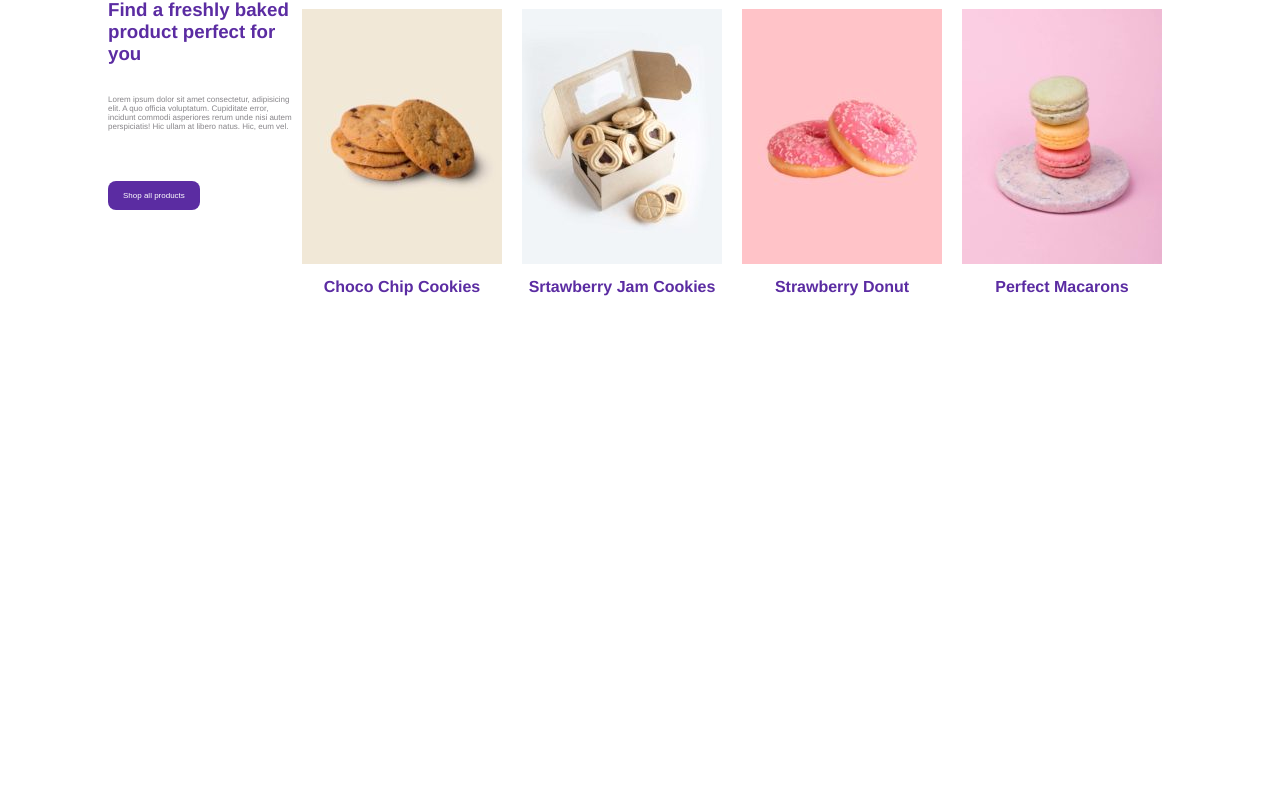
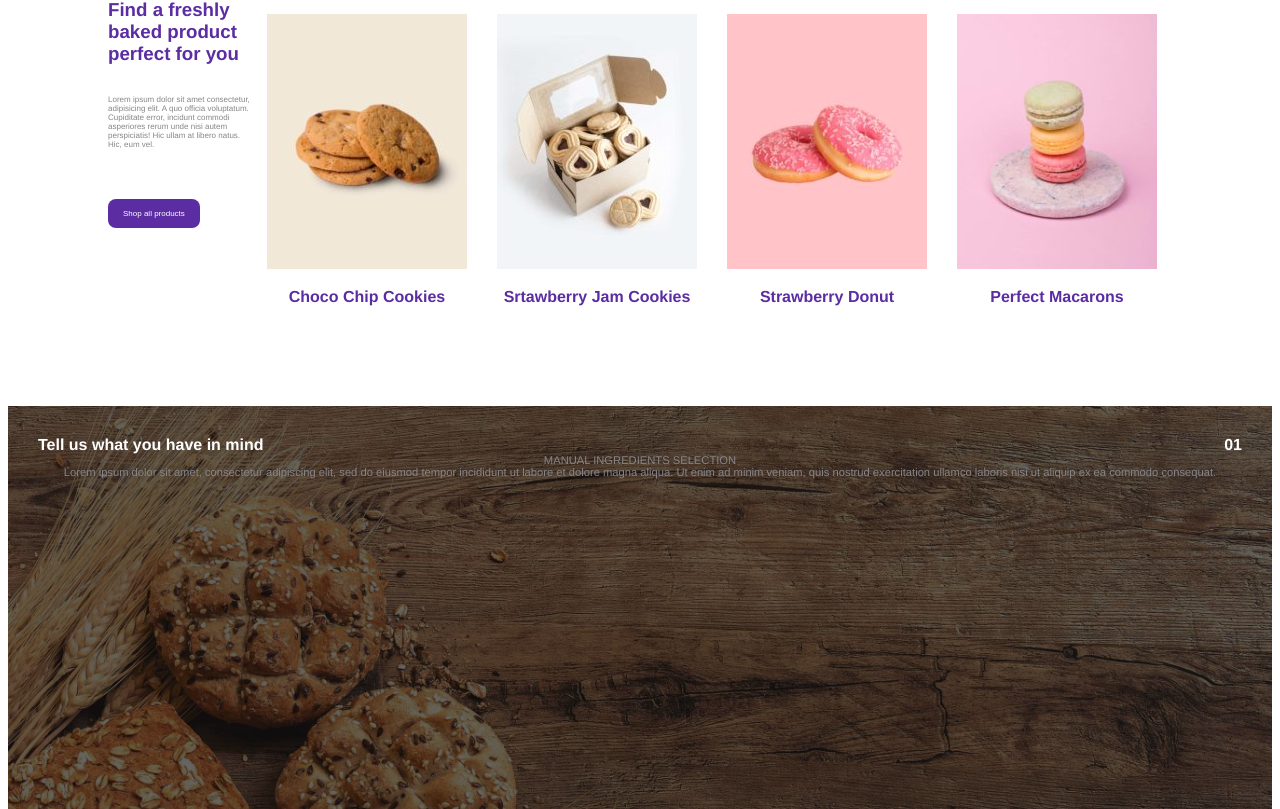
Before and after one commit to dvdecpcc/proj-html-vuejs, a Vue app: page / in a window 1280 px wide. Shown: the part 2064-2873 px from the top of the page. Before the commit the page ends 2368 px from the top, so only its background shows below. Built offline with nearby package versions, Linux system fonts and the light colour scheme.

Commit message:
process section (css to be fixed)

```diff
--- a/src/components/MyMain.vue
+++ b/src/components/MyMain.vue
@@ -3,6 +3,7 @@
     <OurProductsMain/>
     <CorporateEvents/>
     <OtherProducts/>
+    <StoreProcess/>
   </div>
 </template>
 
@@ -10,13 +11,15 @@
 import OurProductsMain from "./OurProductsMain.vue";
 import CorporateEvents from "./CorporateEvents.vue";
 import OtherProducts from "./OtherProducts.vue";
+import StoreProcess from "./StoreProcess.vue";
 
 export default {
   name: "MyMain",
   components: {
     OurProductsMain,
     CorporateEvents,
-    OtherProducts
+    OtherProducts,
+    StoreProcess
   }
 }
 </script>
--- a/src/components/OtherProductsComponent.vue
+++ b/src/components/OtherProductsComponent.vue
@@ -32,7 +32,7 @@ export default {
         position: relative;
 
         img{
-            margin: 10px;
+            margin: 15px;
         }
     }
     p{
--- /dev/null
+++ b/src/components/ProcessComponent.vue
@@ -0,0 +1,73 @@
+<template>
+    <section class="processContainer">
+        <div class="storeProc">
+            <div class="processImg">
+                <img :src="require('../assets/images/' + processPic)">
+            </div>
+            <div class="properties">
+                <div class="imageTitle">
+                    <h3>{{processName}}</h3>
+                    <h3 class="number">{{number}}</h3>
+                </div>
+                <div class="paragraph">
+                    <p>{{processP}}</p>
+                    <p>{{processDetail}}</p>
+                </div>
+            </div>
+        </div>
+    </section>
+</template>
+
+<script>
+export default {
+    name: "ProcessComponent",
+    props: {
+        processPic: String,
+        number: String,
+        processName: String,
+        processP: String,
+        processDetail: String
+    }
+}
+</script>
+
+<style scoped lang="scss">
+@import "../styles/commonRules.scss";
+    .processContainer{
+        position: relative;
+
+        img{
+            width: 100%;
+            object-fit: cover;
+        }
+        .properties{
+            background-color: rgba(0,0,0,.6);
+            color: $white;
+            top: 0;
+            left: 0;
+            position: absolute;
+            padding: 30px;
+            width: 100%;
+            height: 100%;
+
+            .imageTitle{
+                display: flex;
+                justify-content: space-between;
+            }
+            h3{
+                font-size: 1rem;
+                float: left;
+            }
+            .number{
+                font-size: 1rem;
+                text-align: end;
+            }
+            .paragraph{
+                font-size: .7rem;
+                color: $mamba;
+            }
+        }
+
+    }
+
+</style>
--- /dev/null
+++ b/src/components/StoreProcess.vue
@@ -0,0 +1,58 @@
+<template>
+    <div class="processContainer">
+        <ProcessComponent v-for="text in descriptionText" :key="text.number"
+        :processPic="text.img"
+        :number="text.number"
+        :processName="text.name"
+        :processP="text.p"
+        :processDetail="text.detail"
+        />
+        <section class="founder">
+            <p>DON'T JUST TAKE OUR WORD FOR IT</p>
+            <h3>"Finally found an alternative to mass produced products. Something that incorporates real organic ingredients, nutrient dense wellness while promoting sustainability and activity"</h3>
+            <p>Rachel Cooper, Founder</p>
+        </section>
+    </div>
+</template>
+
+<script>
+import ProcessComponent from "./ProcessComponent.vue";
+export default {
+    name: "StoreProcess",
+    components: {ProcessComponent},
+    data: function(){
+        return{
+            descriptionText:[
+                {
+                 img:"bakery-process-1.jpg",
+                 number:"01",
+                 name:"Tell us what you have in mind",
+                 p:"MANUAL INGREDIENTS SELECTION",
+                 detail:"Lorem ipsum dolor sit amet, consectetur adipiscing elit, sed do eiusmod tempor incididunt ut labore et dolore magna aliqua. Ut enim ad minim veniam, quis nostrud exercitation ullamco laboris nisi ut aliquip ex ea commodo consequat."
+                },
+                {
+                 img:"bakery-process-2.jpg",
+                 number:"02",
+                 name:"We start baking",
+                 p:"SWEET & DELICIOUS",
+                 detail:"Lorem ipsum dolor sit amet, consectetur adipiscing elit, sed do eiusmod tempor incididunt ut labore et dolore magna aliqua. Ut enim ad minim veniam, quis nostrud exercitation ullamco laboris nisi ut aliquip ex ea commodo consequat."
+                },
+                {
+                 img:"bakery-process-3.jpg",
+                 number:"03",
+                 name:"Delivered to your home",
+                 p:"BAKED TO ORDER & GIFT WRAPPED",
+                 detail:"Lorem ipsum dolor sit amet, consectetur adipiscing elit, sed do eiusmod tempor incididunt ut labore et dolore magna aliqua. Ut enim ad minim veniam, quis nostrud exercitation ullamco laboris nisi ut aliquip ex ea commodo consequat."
+                }
+            ]
+        }
+    }
+}
+</script>
+
+<style scoped lang="scss">
+@import "../styles/commonRules.scss";
+    .processContainer{
+        margin-top: 100px;
+    }
+</style>
```
